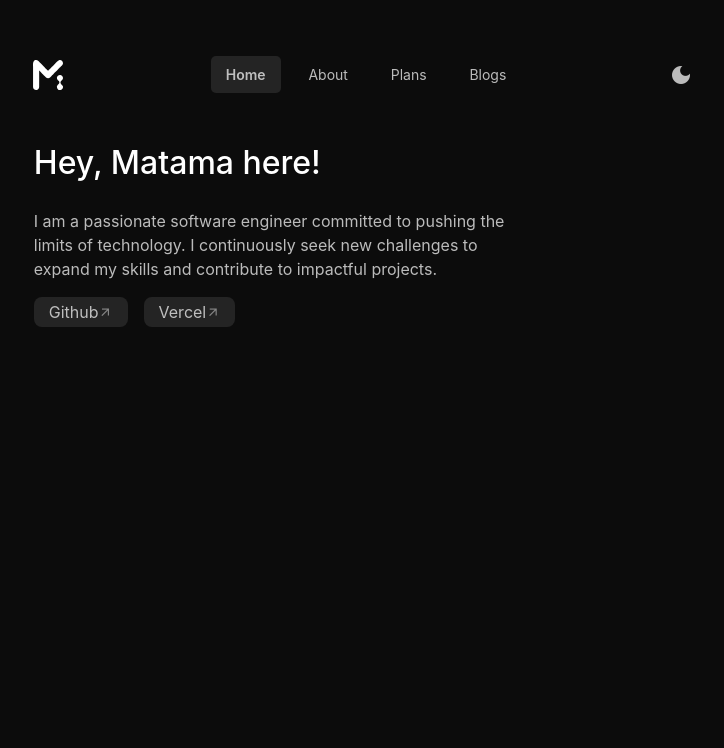
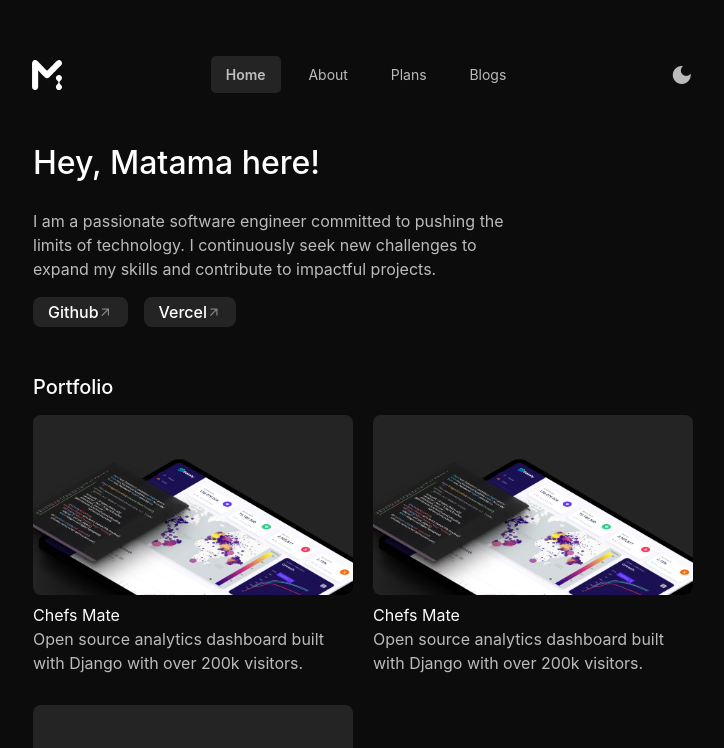
Before and after one commit to MatamaPeter/Personal-portfolio, a React (Vite) app: page / in a window 1280 px wide. Shown: the top 748 px of the page, without its empty margins (277-1001 px from the left). Built offline with nearby package versions, Linux system fonts and the light colour scheme.

Commit message:
Completed the frontedn with placeholders awaiting props

```diff
--- a/src/Components/Home.jsx
+++ b/src/Components/Home.jsx
@@ -1,9 +1,18 @@
+import Portfolio from './Home_components/Portfolio.jsx';
 import HeroSection from './Home_components/Hero_Section.jsx';
 import './home.css'
 function Home() {
   return (
-    <div>
+    <div className='home-container'>
       <HeroSection />
+      <div className="portfolio-container">
+        <h1>Portfolio</h1>
+        <div className="portfolio-elements">
+          <Portfolio />
+          <Portfolio />
+          <Portfolio />
+        </div>
+      </div>
     </div>
   )
 }
--- /dev/null
+++ b/src/Components/Home_components/Portfolio.jsx
@@ -0,0 +1,19 @@
+function Portfolio() {
+  return (
+
+          <div className="proj-container">
+            <a href="#">
+                  <div className="proj-img"><img src="framework.webp" alt="proj-img" /></div>
+                  <div className="title-desc">
+                    <div className="proj-title">Chefs Mate</div>
+                    <div className="proj-desc">
+                        Open source analytics dashboard built with Django with over 200k visitors.
+                    </div>
+                  </div>
+            </a>
+          </div>
+
+  )
+}
+
+export default Portfolio
--- a/src/Components/home.css
+++ b/src/Components/home.css
@@ -1,9 +1,16 @@
 
+.home-container{
+    display: flex;
+    text-align: left;
+    width: 70%;
+    padding: 1.3rem;
+    flex-direction: column;
+    gap: 2em;
+}
+/* Hero Section */
 .hero-container{
     margin-block-start: -20px;
-    text-align: left;
-    width:70%;
-    padding: 1.3rem;
+
 }
 .hero-container h1{
     font-weight: 500;
@@ -21,11 +28,63 @@
     cursor: pointer;
     place-items: center;
 }
+.github a,
+.vercel a{
+    color: var(--lighter-font);
+    font-weight: 500;
+}
 .github i,.vercel i{
     font-size: 14px;
     font-weight: 200px;
     color: rgb(134, 134, 134);
 }
+
+/* Portfolio */
+.portfolio-elements{
+    display: grid;
+    grid-template-columns: repeat(2, 1fr);
+    gap: 20px;
+}
+.portfolio-container h1{
+    color: var(--lighter-font);
+    font-weight: 450;
+    font-size: 20px;
+}
+.proj-container{
+    height: 250px;
+    width:320px;
+    height:150px;
+    margin-block-end: 120px;
+}
+.proj-container a{
+    display: flex;
+    flex-direction: column;
+    gap:.5rem;
+}
+.proj-img {
+    display: block;
+    background-color: var(--hover-color);
+    border-radius: 8px;
+    padding: 0px;
+    overflow: hidden;
+    width: 100%;
+    height: 180px;
+}
+
+.proj-img img {
+    display: block;
+    border-radius: 8px;
+    max-width: 100%;
+    width: 100%;
+    height: auto;
+    object-fit: cover;
+}
+.proj-title{
+    font-weight: 500px;
+    color: var(--lighter-font);
+}
+
+
 @media screen and (max-width: 768px) {
     .hero-container {
             width: 90vw;
```
Also changed, not shown: public/framework.webp (added).
